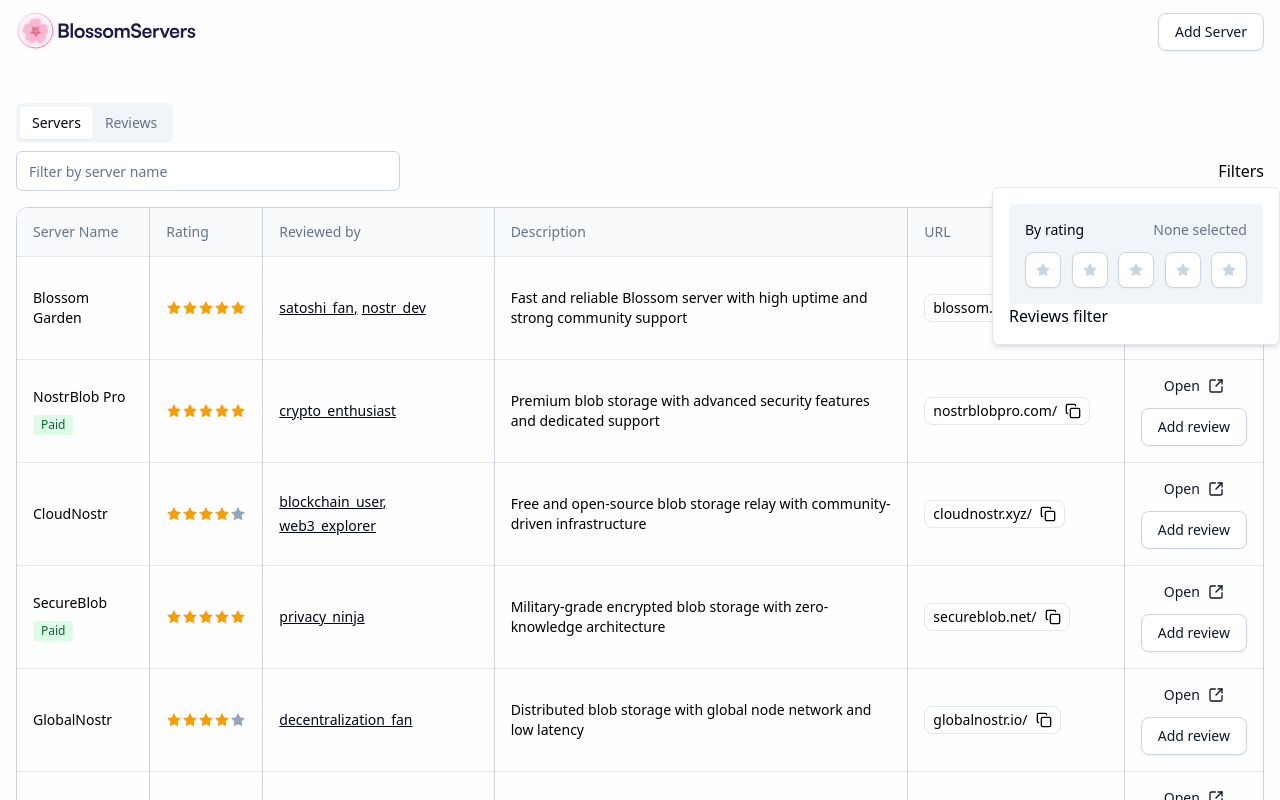
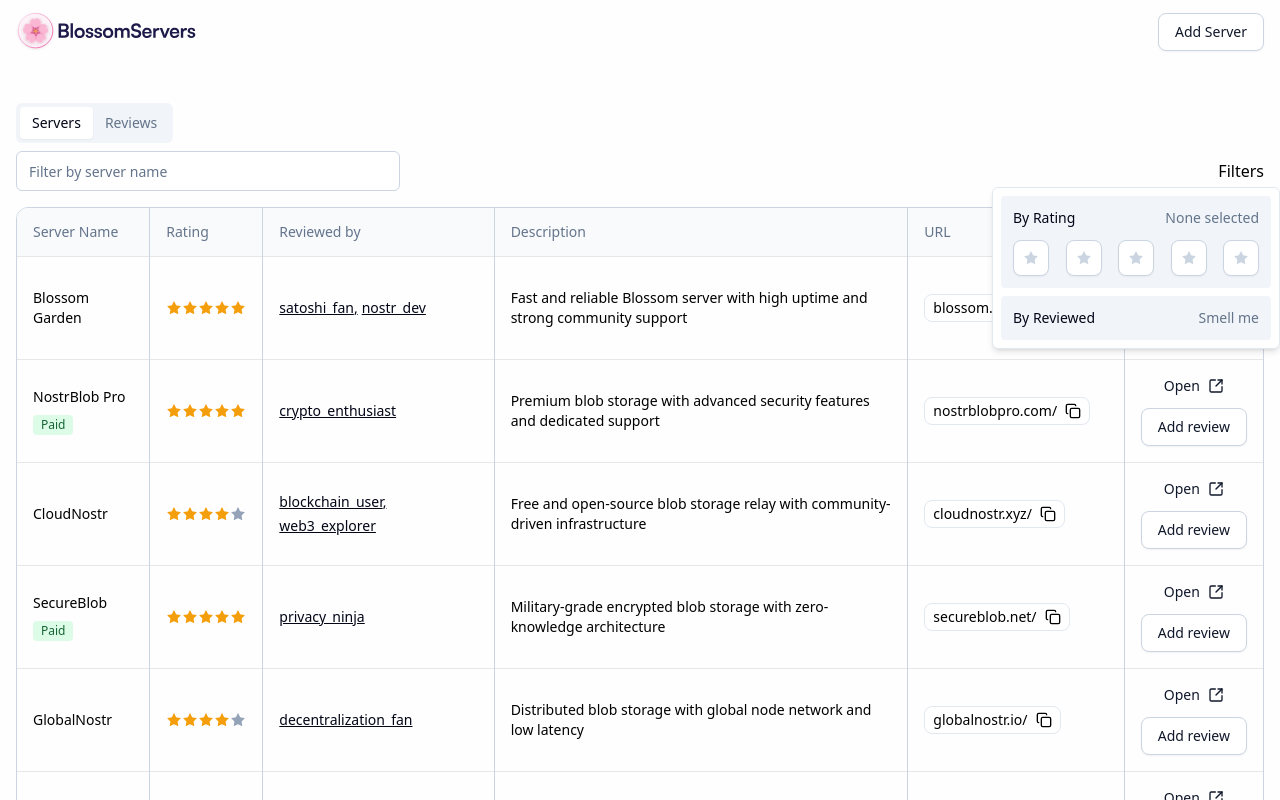
Before and after one commit to pjosxyz/blossom-table, a React (Vite) app: page / in a window 1280 px wide. Both pictures are taken after a click on the button "Filters". Shown: the top 800 px of the page. Built offline with nearby package versions, Linux system fonts and the light colour scheme.

Commit message:
extracted filter components to own directory. removed contexts

```diff
--- a/src/components/servers-table/components/desktop-servers-table/desktop-table-filters.tsx
+++ b/src/components/servers-table/components/desktop-servers-table/desktop-table-filters.tsx
@@ -3,14 +3,14 @@ import {
   PopoverContent,
   PopoverTrigger,
 } from "@/components/ui/popover";
-import RatingFilter from "@/components/servers-table/components/rating-filter";
-import ReviewsFilter from "../reviews-filter";
+import RatingFilter from "@/components/servers-table/components/filters/rating-filter";
+import ReviewsFilter from "../filters/reviews-filter";
 
 export default function DesktopTableFilters() {
   return (
     <Popover>
       <PopoverTrigger>Filters</PopoverTrigger>
-      <PopoverContent>
+      <PopoverContent className="p-2 flex flex-col gap-2">
         <RatingFilter />
         <ReviewsFilter />
       </PopoverContent>
--- /dev/null
+++ b/src/components/servers-table/components/filters/filter-card.tsx
@@ -0,0 +1,22 @@
+import { PropsWithChildren } from "react";
+
+type FilterCardProps = {
+  title: string;
+  info: string | number;
+};
+
+export default function FilterCard({
+  title,
+  info,
+  children,
+}: PropsWithChildren<FilterCardProps>) {
+  return (
+    <div className="bg-slate-100 p-3 flex flex-col gap-3 rounded">
+      <div className="flex justify-between">
+        <p className="text-sm capitalize">{title}</p>
+        <p className="text-sm text-slate-500 first-letter:uppercase">{info}</p>
+      </div>
+      {children}
+    </div>
+  );
+}
--- a/src/components/servers-table/components/rating-filter.tsx
+++ b/src/components/servers-table/components/filters/rating-filter.tsx
@@ -3,6 +3,7 @@ import { MAX_RATING } from "@/consts";
 import { cn, range } from "@/lib/utils";
 import { Star } from "lucide-react";
 import React from "react";
+import FilterCard from "@/components/servers-table/components/filters/filter-card";
 
 export default function RatingFilter() {
   const [selectedRating, setSelectedRating] = React.useState<number>(0);
@@ -15,14 +16,14 @@ export default function RatingFilter() {
       : `${selectedRating} and up`;
 
   return (
-    <div className="bg-slate-100 p-4 flex flex-col gap-3 rounded">
-      <div className="flex justify-between">
-        <p className="text-sm">By rating</p>
-        <p className="text-sm text-slate-500">{annotation}</p>
-      </div>
+    <FilterCard title="by rating" info={annotation}>
       <div className="flex justify-between">
         {range(1, MAX_RATING + 1).map((num) => (
-          <Button key={num} className="size-9" onClick={() => setSelectedRating(num)}>
+          <Button
+            key={num}
+            className="size-9"
+            onClick={() => setSelectedRating(num)}
+          >
             <Star
               size={20}
               className={cn(
@@ -33,6 +34,6 @@ export default function RatingFilter() {
           </Button>
         ))}
       </div>
-    </div>
+    </FilterCard>
   );
 }
--- /dev/null
+++ b/src/components/servers-table/components/filters/reviews-filter.tsx
@@ -0,0 +1,5 @@
+import FilterCard from "./filter-card";
+
+export default function ReviewsFilter() {
+  return <FilterCard title="By Reviewed" info="Smell me"></FilterCard>;
+}
--- a/src/components/servers-table/components/mobile-servers-table/mobile-servers-filters.tsx
+++ b/src/components/servers-table/components/mobile-servers-table/mobile-servers-filters.tsx
@@ -9,8 +9,8 @@ import {
   DrawerTrigger,
 } from "@/components/ui/drawer";
 import { SlidersHorizontal } from "lucide-react";
-import RatingFilter from "../rating-filter";
-import ReviewsFilter from "../reviews-filter";
+import RatingFilter from "../filters/rating-filter";
+import ReviewsFilter from "../filters/reviews-filter";
 
 export default function MobileServersTableFilters({
   serverNameFilter,
--- a/src/components/servers-table/components/reviews-filter.tsx
+++ /dev/null
@@ -1,3 +0,0 @@
-export  default function ReviewsFilter() {
-  return <p>Reviews filter</p>
-}
--- a/src/hooks/use-table-context.ts
+++ /dev/null
@@ -1,10 +0,0 @@
-import { useContext } from "react";
-import { TableContext, TableContextType } from "@/contexts/table-context/table-context";
-
-export const useTableContext = (): TableContextType => {
-  const context = useContext(TableContext);
-  if (!context) {
-    throw new Error("useTableContext must be used within TableProvider");
-  }
-  return context;
-};
```
